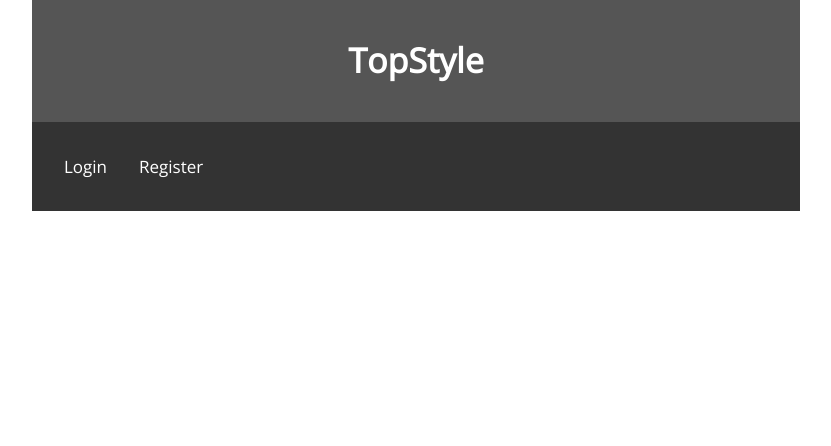
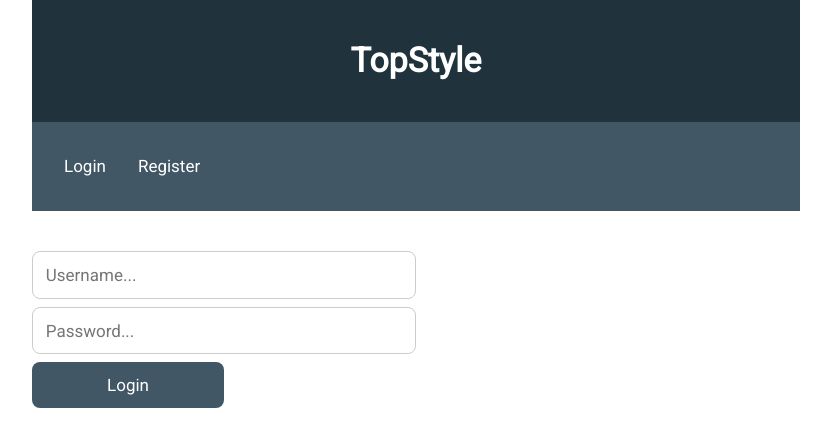
Before and after one commit to johnkallstrom/topstyle, a React (Create React App) app in the folder client/: page / in a window 1280 px wide. Shown: the top 446 px of the page, without its empty margins (224-1055 px from the left). Built offline with nearby package versions, Linux system fonts and the light colour scheme.

Commit message:
fixed routing on client

```diff
--- a/client/public/index.html
+++ b/client/public/index.html
@@ -10,7 +10,7 @@
       content="Web site created using create-react-app"
     />
     <link
-      href="https://fonts.googleapis.com/css?family=Open+Sans&display=swap"
+      href="https://fonts.googleapis.com/css?family=Roboto&display=swap"
       rel="stylesheet"
     />
     <title>TopStyle</title>
--- a/client/src/App.js
+++ b/client/src/App.js
@@ -2,8 +2,8 @@ import React from 'react';
 import Header from './components/Header';
 import Navbar from './components/Navbar';
 import { BrowserRouter, Route, Switch } from 'react-router-dom';
+import Login from './components/Login';
 import Register from './components/Register';
-import Login from './components/Login';
 
 function App() {
   return (
@@ -12,8 +12,9 @@ function App() {
         <Header />
         <Navbar />
         <Switch>
-          <Route path='register' component={Register} />
-          <Route path='login' component={Login} />
+          <Route exact path='/' component={Login} />
+          <Route path='/login' component={Login} />
+          <Route path='/register' component={Register} />
         </Switch>
       </div>
     </BrowserRouter>
--- /dev/null
+++ b/client/src/components/Login.css
@@ -0,0 +1,36 @@
+:root {
+  --main-font: 'Roboto', sans-serif;
+  --main-color: #20333c;
+  --sub-color: #415766;
+}
+
+#login-form {
+  margin-top: 2rem;
+}
+
+#login-form input {
+  width: 50%;
+  padding: 0.8rem;
+  border: 1px solid #ccc;
+  border-radius: 8px;
+  margin-top: 0.5rem;
+  font-family: var(--main-font);
+  font-size: 17px;
+}
+
+#login-form button {
+  width: 25%;
+  margin-top: 0.5rem;
+  padding: 0.8rem;
+  font-family: 'Roboto', sans-serif;
+  font-size: 17px;
+  border-radius: 8px;
+  border: none;
+  color: #fff;
+  background-color: var(--sub-color);
+}
+
+#login-form button:hover {
+  cursor: pointer;
+  background-color: var(--main-color);
+}
--- a/client/src/components/Login.js
+++ b/client/src/components/Login.js
@@ -1,7 +1,49 @@
-import React from 'react';
+import React, { useState } from 'react';
+import './Login.css';
 
 const Login = () => {
-  return <div></div>;
+  const [username, setUsername] = useState('');
+  const [password, setPassword] = useState('');
+
+  const updateUsername = e => {
+    setUsername(e.target.value);
+  };
+
+  const updatePassword = e => {
+    setPassword(e.target.value);
+  };
+
+  const handleSubmit = e => {
+    e.preventDefault();
+    setUsername('');
+    setPassword('');
+  };
+
+  return (
+    <div id='login-form'>
+      <form onSubmit={handleSubmit}>
+        <div>
+          <input
+            type='text'
+            name='username'
+            placeholder='Username...'
+            value={username}
+            onChange={updateUsername}
+          />
+        </div>
+        <div>
+          <input
+            type='password'
+            name='password'
+            value={password}
+            placeholder='Password...'
+            onChange={updatePassword}
+          />
+        </div>
+        <button>Login</button>
+      </form>
+    </div>
+  );
 };
 
 export default Login;
--- a/client/src/components/Navbar.js
+++ b/client/src/components/Navbar.js
@@ -6,10 +6,10 @@ const Navbar = () => {
     <div id='navbar'>
       <ul>
         <li>
-          <Link to='login'>Login</Link>
+          <Link to='/login'>Login</Link>
         </li>
         <li>
-          <Link to='register'>Register</Link>
+          <Link to='/register'>Register</Link>
         </li>
       </ul>
     </div>
--- a/client/src/components/Register.js
+++ b/client/src/components/Register.js
@@ -1,7 +1,7 @@
 import React from 'react';
 
 const Register = () => {
-  return <div></div>;
+  return <div id='register-form'></div>;
 };
 
 export default Register;
--- a/client/src/index.css
+++ b/client/src/index.css
@@ -1,3 +1,9 @@
+:root {
+  --main-font: 'Roboto', sans-serif;
+  --main-color: #20333c;
+  --sub-color: #415766;
+}
+
 * {
   margin: 0;
   padding: 0;
@@ -5,7 +11,7 @@
 }
 
 body {
-  font-family: 'Open Sans', sans-serif;
+  font-family: var(--main-font);
   font-size: 17px;
   line-height: 1.6rem;
   color: #555;
@@ -18,7 +24,7 @@ body {
 }
 
 #header {
-  background-color: #555;
+  background-color: var(--main-color);
   padding: 3rem;
 }
 
@@ -28,7 +34,7 @@ body {
 }
 
 #navbar {
-  background-color: #333;
+  background-color: var(--sub-color);
   padding: 2rem;
 }
 
```
Also changed, not shown: client/src/components/Register.css (added), 1 other file (tests, documents, lock files or other folders).
